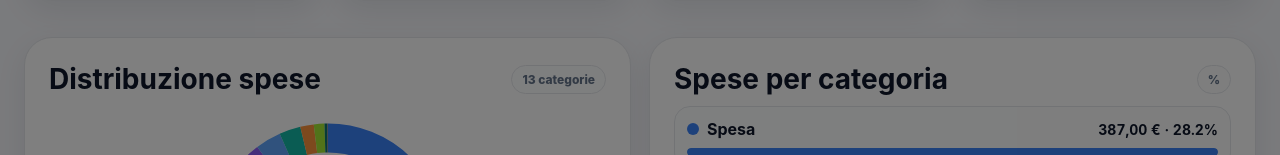
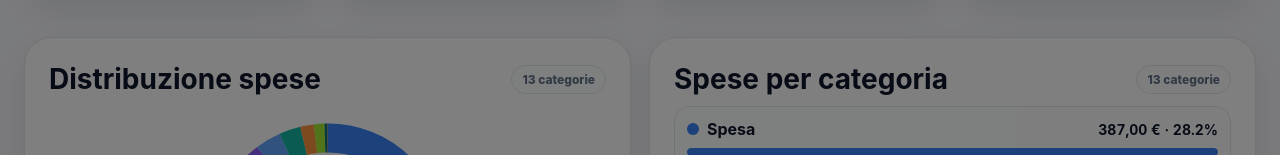
Before and after one commit to pinocacciatorereg-ui/budget-flow-iPhone-Mac-, a React (Vite) app: page / in a window 1280 px wide. Shown: the part 318-473 px from the top of the page. Built offline with nearby package versions, Linux system fonts and the light colour scheme.

Commit message:
Sistema mostra tutte spese categoria v54

```diff
--- a/package.json
+++ b/package.json
@@ -18,5 +18,5 @@
     "postcss": "latest",
     "autoprefixer": "latest"
   },
-  "version": "52.0.0"
+  "version": "54.0.0"
 }
--- a/src/App.jsx
+++ b/src/App.jsx
@@ -445,7 +445,7 @@ function Dashboard({stats,prev,cats,setTab,recurrenceInfo}){
   const [showAllDist,setShowAllDist]=useState(false);
   const [showAllBars,setShowAllBars]=useState(false);
   const visibleDist=showAllDist?positive:positive.slice(0,6);
-  const visibleBars=showAllBars?positive:positive.slice(0,8);
+  const visibleBars=showAllBars?positive:positive.slice(0,6);
   const circumference=2*Math.PI*72;
   let offset=0;
   const top=positive[0];
@@ -489,10 +489,10 @@ function Dashboard({stats,prev,cats,setTab,recurrenceInfo}){
         </> : <EmptyChart />}
       </div>
       <div className="panel mobileCompact categoryBarsPanel">
-        <div className="sectionTitle compactTitle"><h2>Spese per categoria</h2>{positive.length>0&&<span className="tinyPill">%</span>}</div>
+        <div className="sectionTitle compactTitle"><h2>Spese per categoria</h2>{positive.length>0&&<span className="tinyPill">{positive.length} categorie</span>}</div>
         {positive.length ? <>
           <CategoryBars items={visibleBars} expanded={showAllBars}/>
-          {positive.length>8&&<button className="showMoreBtn" onClick={()=>setShowAllBars(v=>!v)}>{showAllBars?'Mostra meno':'Mostra tutte'}</button>}
+          {positive.length>6&&<button className="showMoreBtn" onClick={()=>setShowAllBars(v=>!v)}>{showAllBars?'Mostra meno':'Mostra tutte'}</button>}
         </> : <EmptyChart />}
       </div>
     </section>
```
Also changed, not shown: 2 other files (tests, documents, lock files or other folders).
